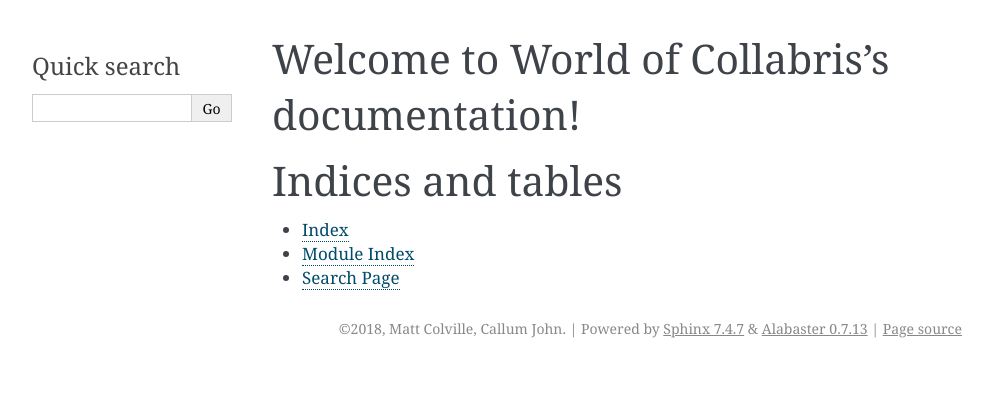
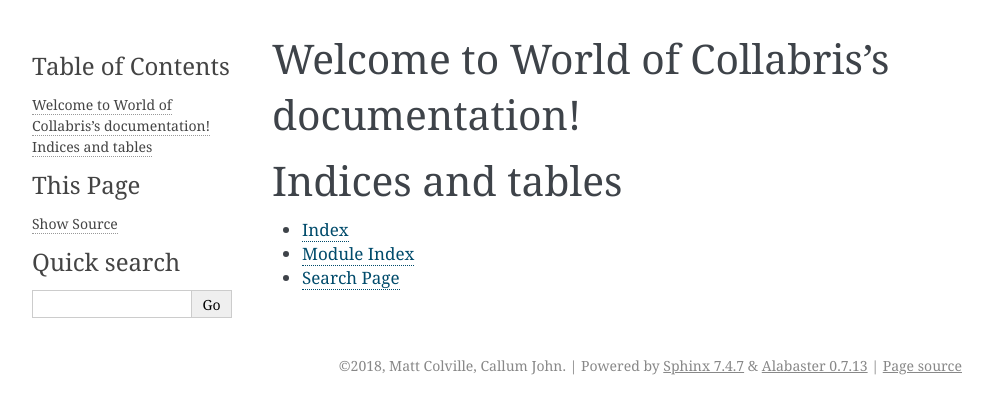
Before and after one commit to ItsSeaJay/world-of-collabris, a Sphinx documentation site: the page built from source/index.rst, in a window 1280 px wide. Shown: the top 414 px of the page, without its empty margins (148-1141 px from the left). Built offline with Sphinx 7.4.7, drawn with Linux system fonts in a browser that asks for light colours; part of the change alters nothing that is shown.

```diff
--- a/source/conf.py
+++ b/source/conf.py
@@ -1,17 +1,12 @@
-#!/usr/bin/env python3
 # -*- coding: utf-8 -*-
 #
-# World of Collabris documentation build configuration file, created by
-# sphinx-quickstart on Mon Apr  9 10:19:03 2018.
+# Configuration file for the Sphinx documentation builder.
 #
-# This file is execfile()d with the current directory set to its
-# containing dir.
-#
-# Note that not all possible configuration values are present in this
-# autogenerated file.
-#
-# All configuration values have a default; values that are commented out
-# serve to show the default.
+# This file does only contain a selection of the most common options. For a
+# full list see the documentation:
+# http://www.sphinx-doc.org/en/stable/config
+
+# -- Path setup --------------------------------------------------------------
 
 # If extensions (or modules to document with autodoc) are in another directory,
 # add these directories to sys.path here. If the directory is relative to the
@@ -22,7 +17,19 @@
 # sys.path.insert(0, os.path.abspath('.'))
 
 
-# -- General configuration ------------------------------------------------
+# -- Project information -----------------------------------------------------
+
+project = u'World of Collabris'
+copyright = u'2018, Matt Colville, Callum John'
+author = u'Matt Colville, Callum John'
+
+# The short X.Y version
+version = u''
+# The full version, including alpha/beta/rc tags
+release = u''
+
+
+# -- General configuration ---------------------------------------------------
 
 # If your documentation needs a minimal Sphinx version, state it here.
 #
@@ -31,7 +38,8 @@
 # Add any Sphinx extension module names here, as strings. They can be
 # extensions coming with Sphinx (named 'sphinx.ext.*') or your custom
 # ones.
-extensions = []
+extensions = [
+]
 
 # Add any paths that contain templates here, relative to this directory.
 templates_path = ['_templates']
@@ -45,20 +53,6 @@ source_suffix = '.rst'
 # The master toctree document.
 master_doc = 'index'
 
-# General information about the project.
-project = 'World of Collabris'
-copyright = '2018, Matt Colville, Callum John'
-author = 'Matt Colville, Callum John'
-
-# The version info for the project you're documenting, acts as replacement for
-# |version| and |release|, also used in various other places throughout the
-# built documents.
-#
-# The short X.Y version.
-version = ''
-# The full version, including alpha/beta/rc tags.
-release = ''
-
 # The language for content autogenerated by Sphinx. Refer to documentation
 # for a list of supported languages.
 #
@@ -68,17 +62,14 @@ language = None
 
 # List of patterns, relative to source directory, that match files and
 # directories to ignore when looking for source files.
-# This patterns also effect to html_static_path and html_extra_path
+# This pattern also affects html_static_path and html_extra_path .
 exclude_patterns = []
 
 # The name of the Pygments (syntax highlighting) style to use.
 pygments_style = 'sphinx'
 
-# If true, `todo` and `todoList` produce output, else they produce nothing.
-todo_include_todos = False
 
-
-# -- Options for HTML output ----------------------------------------------
+# -- Options for HTML output -------------------------------------------------
 
 # The theme to use for HTML and HTML Help pages.  See the documentation for
 # a list of builtin themes.
@@ -99,23 +90,21 @@ html_static_path = ['_static']
 # Custom sidebar templates, must be a dictionary that maps document names
 # to template names.
 #
-# This is required for the alabaster theme
-# refs: http://alabaster.readthedocs.io/en/latest/installation.html#sidebars
-html_sidebars = {
-    '**': [
-        'relations.html',  # needs 'show_related': True theme option to display
-        'searchbox.html',
-    ]
-}
+# The default sidebars (for documents that don't match any pattern) are
+# defined by theme itself.  Builtin themes are using these templates by
+# default: ``['localtoc.html', 'relations.html', 'sourcelink.html',
+# 'searchbox.html']``.
+#
+# html_sidebars = {}
 
 
-# -- Options for HTMLHelp output ------------------------------------------
+# -- Options for HTMLHelp output ---------------------------------------------
 
 # Output file base name for HTML help builder.
 htmlhelp_basename = 'WorldofCollabrisdoc'
 
 
-# -- Options for LaTeX output ---------------------------------------------
+# -- Options for LaTeX output ------------------------------------------------
 
 latex_elements = {
     # The paper size ('letterpaper' or 'a4paper').
@@ -139,50 +128,28 @@ latex_elements = {
 # (source start file, target name, title,
 #  author, documentclass [howto, manual, or own class]).
 latex_documents = [
-    (master_doc, 'WorldofCollabris.tex', 'World of Collabris Documentation',
-     'Matt Colville, Callum John', 'manual'),
+    (master_doc, 'WorldofCollabris.tex', u'World of Collabris Documentation',
+     u'Matt Colville, Callum John', 'manual'),
 ]
 
 
-# -- Options for manual page output ---------------------------------------
+# -- Options for manual page output ------------------------------------------
 
 # One entry per manual page. List of tuples
 # (source start file, name, description, authors, manual section).
 man_pages = [
-    (master_doc, 'worldofcollabris', 'World of Collabris Documentation',
+    (master_doc, 'worldofcollabris', u'World of Collabris Documentation',
      [author], 1)
 ]
 
 
-# -- Options for Texinfo output -------------------------------------------
+# -- Options for Texinfo output ----------------------------------------------
 
 # Grouping the document tree into Texinfo files. List of tuples
 # (source start file, target name, title, author,
 #  dir menu entry, description, category)
 texinfo_documents = [
-    (master_doc, 'WorldofCollabris', 'World of Collabris Documentation',
+    (master_doc, 'WorldofCollabris', u'World of Collabris Documentation',
      author, 'WorldofCollabris', 'One line description of project.',
      'Miscellaneous'),
 ]
-
-
-
-# -- Options for Epub output ----------------------------------------------
-
-# Bibliographic Dublin Core info.
-epub_title = project
-epub_author = author
-epub_publisher = author
-epub_copyright = copyright
-
-# The unique identifier of the text. This can be a ISBN number
-# or the project homepage.
-#
-# epub_identifier = ''
-
-# A unique identification for the text.
-#
-# epub_uid = ''
-
-# A list of files that should not be packed into the epub file.
-epub_exclude_files = ['search.html']
--- a/source/index.rst
+++ b/source/index.rst
@@ -1,5 +1,5 @@
 .. World of Collabris documentation master file, created by
-   sphinx-quickstart on Mon Apr  9 10:19:03 2018.
+   sphinx-quickstart on Mon Apr 09 09:50:39 2018.
    You can adapt this file completely to your liking, but it should at least
    contain the root `toctree` directive.
 
```
